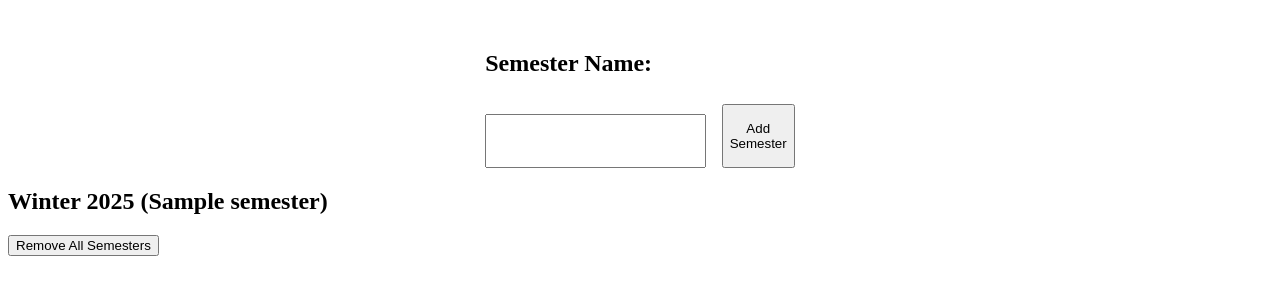
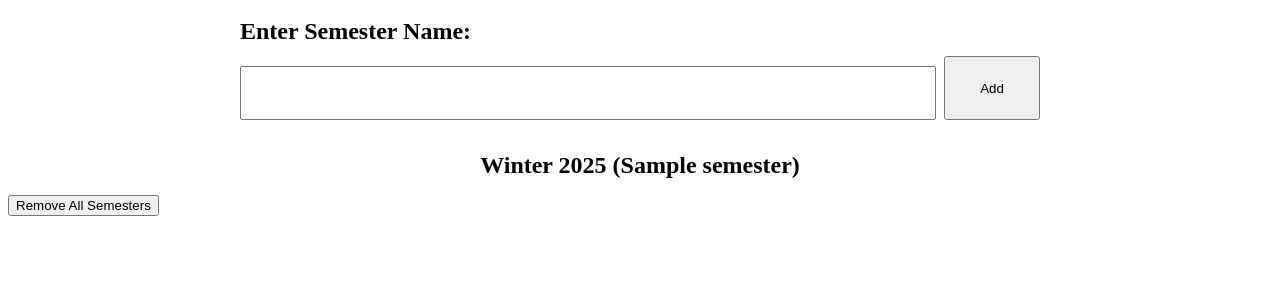
Before and after one commit to terryZehuaWang/react-assignment-manager, a React (Vite) app: page / in a window 1280 px wide. Shown: the top 300 px of the page. Built offline with nearby package versions, Linux system fonts and the light colour scheme.

Commit message:
Add css to items

```diff
--- a/src/components/Add.jsx
+++ b/src/components/Add.jsx
@@ -37,7 +37,7 @@ function Add({ semester, course, setItems, itemName, setItemName, itemWeight, se
     return (
         <span className="add">
             <div className="field">
-                <h2>{itemType} Name:</h2>
+                <h2>Enter {itemType} Name:</h2>
                 <input type="text"
                     value={itemName}
                     onChange={handleItemNameChange} />
@@ -45,14 +45,14 @@ function Add({ semester, course, setItems, itemName, setItemName, itemWeight, se
             {itemType == ITEM_TYPE.ASSIGNMENT &&
 
                 <div className="field">
-                    <h2>Weight Percentage: </h2>
+                    <h2>Enter Weight Percentage: </h2>
                     <input value={itemWeight}
                         onChange={handleItemWeightChange} />
                     {/*<h2>Input Deadline
                     </h2><input/>*/}
                 </div>
             }
-            <button className="addButton" onClick={handleAddItem}>Add {itemType}</button>
+            <button className="addButton" onClick={handleAddItem}>Add </button>
         </span>
     )
 }
--- a/src/components/Items.jsx
+++ b/src/components/Items.jsx
@@ -1,4 +1,4 @@
-
+import './items.css'
 import { ITEM_TYPE } from "../constants"
 import { handleGetItemType, convertToURI } from "../functions"
 import { useNavigate } from "react-router-dom"
@@ -18,11 +18,11 @@ function Items({ semester, course, items }) {
         navigate(onClickRoute, { state: { item } });
     }
     return (
-        <div className="semesterDisplayBlock">
+        <div className="items">
             {items.map((item, idx) => {
                 return (
-                    <div key={idx}>
-                        <h2 onClick={() => { handleItemClicked(item) }}>
+                    <div className="list" key={idx}>
+                        <h2 className="listItem" onClick={() => { handleItemClicked(item) }}>
                             {item.name}
                             {itemType == ITEM_TYPE.ASSIGNMENT && (<span> - weight {item.weight}% </span>)}</h2>
                     </div>
--- a/src/components/add.css
+++ b/src/components/add.css
@@ -1,13 +1,12 @@
 .add {
     display: flex;
     flex-direction: row;
-    gap: 24px;
-
+    height: 7rem;
+    width: 50rem;
     align-items: flex-end;
-    height: 10rem;
     justify-self: center;
-    border-color: blueviolet;
-
+    gap: 1rem;
+    margin-bottom: 1rem;
 }
 
 .field {
@@ -29,7 +28,7 @@
 
 .field h2 {
     font-size: 1.5rem;
-    margin-bottom: 2rem;
+    margin-bottom: 1rem;
     height: 2rem;
     width: 100%;
 
@@ -38,4 +37,5 @@
 
 .addButton {
     height: 4rem;
+    width: 6rem;
 }
--- /dev/null
+++ b/src/components/items.css
@@ -0,0 +1,10 @@
+.items {
+    display: flex;
+    flex-direction: column;
+    align-items: center;
+
+}
+
+.listItem {
+    margin: 1rem;
+}
--- a/src/pages/Assignments.jsx
+++ b/src/pages/Assignments.jsx
@@ -30,11 +30,10 @@ function Assignment() {
 
     return (
         <div className="amentPage">
+            {<h2>Course name:{courseName}</h2 >}
             <Add semester={semesterName} course={courseName} setItems={setAments} itemName={amentName} setItemName={setAmentName}
                 itemWeight={amentWeight} setItemWeight={setAmentWeight} />
             {/*<h2>Semester name:{state.semester.name}</h2 >*/}
-            {<h2>Course name:{courseName}</h2 >}
-
             <Items semester={semesterName} course={courseName} items={aments} />
             <button onClick={handleBackToSems}>Back to Semesters</button>
             <button onClick={handleBackToCourses}>Back to Courses</button>
--- a/src/pages/Courses.jsx
+++ b/src/pages/Courses.jsx
@@ -25,9 +25,10 @@ function Courses() {
     }
     return (
         <div className="coursesPage">
+            {<h2>Semester name:{semesterName}</h2 >}
             <Add semester={semesterName} course={null} setItems={setCourses} itemName={courseName} setItemName={setCourseName} />
             {/*<h2>Semester name:{state.semester.name}</h2 >*/}
-            {<h2>Semester name:{semesterName}</h2 >}
+
 
             <Items semester={semesterName} course={null} items={courses} />
             <button onClick={handleBackToSems}>Back to Semesters</button>
```
